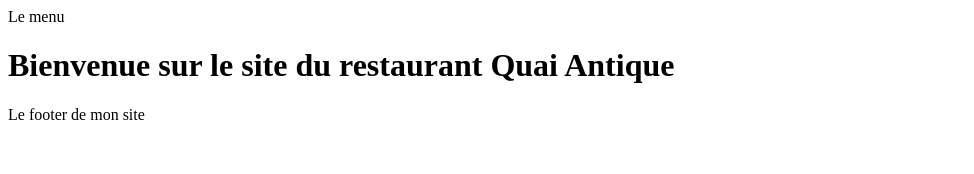
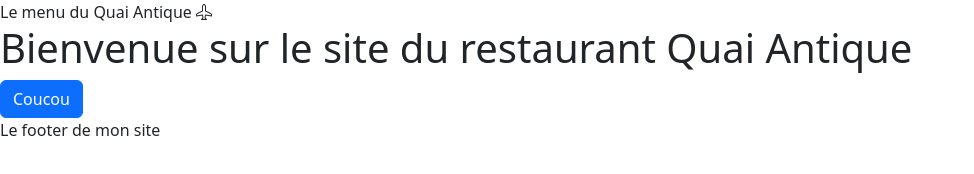
Before and after one commit to CyrilAndriot/file-rouge, a website with bundled scripts: page index.html in a window 1280 px wide. Shown: the whole page, without its empty margins (0-974 px from the left). Built offline with nearby package versions, Linux system fonts and the light colour scheme; files whose address does not match are found by name.

Commit message:
instal bootsratp

```diff
--- a/index.html
+++ b/index.html
@@ -3,11 +3,15 @@
 <head>
     <meta charset="UTF-8">
     <meta name="viewport" content="width=device-width, initial-scale=1.0">
+
+    <link rel="stylesheet" href="node_modules/bootstrap/dist/css/bootstrap.min.css"/>
+    <link rel="stylesheet" href="node_modules/bootstrap-icons/font/bootstrap-icons.css"/>
     <title>Document</title>
 </head>
 <body>
 
-    <header>Le menu</header>
+    <header>Le menu du Quai Antique <i class="bi bi-airplane"></i>
+    </header>
 
     <main id="main-page">
         <!-- Le contenue de la page sera injecter ici-->
@@ -16,5 +20,6 @@
     <footer>Le footer de mon site</footer>
 
     <script type="module" src="Router/router.js"></script>
+    <script src="node_modules/bootstrap/dist/js/bootstrap.bundle.min.js"></script>
 </body>
 </html>
--- /dev/null
+++ b/package.json
@@ -0,0 +1,6 @@
+{
+  "dependencies": {
+    "bootstrap": "^5.3.3",
+    "bootstrap-icons": "^1.11.3"
+  }
+}
--- a/pages/home.html
+++ b/pages/home.html
@@ -1 +1,3 @@
 <h1>Bienvenue sur le site du restaurant Quai Antique</h1>
+
+<button class="btn btn-primary">Coucou</button>
```
Also changed, not shown: 2 other files.
